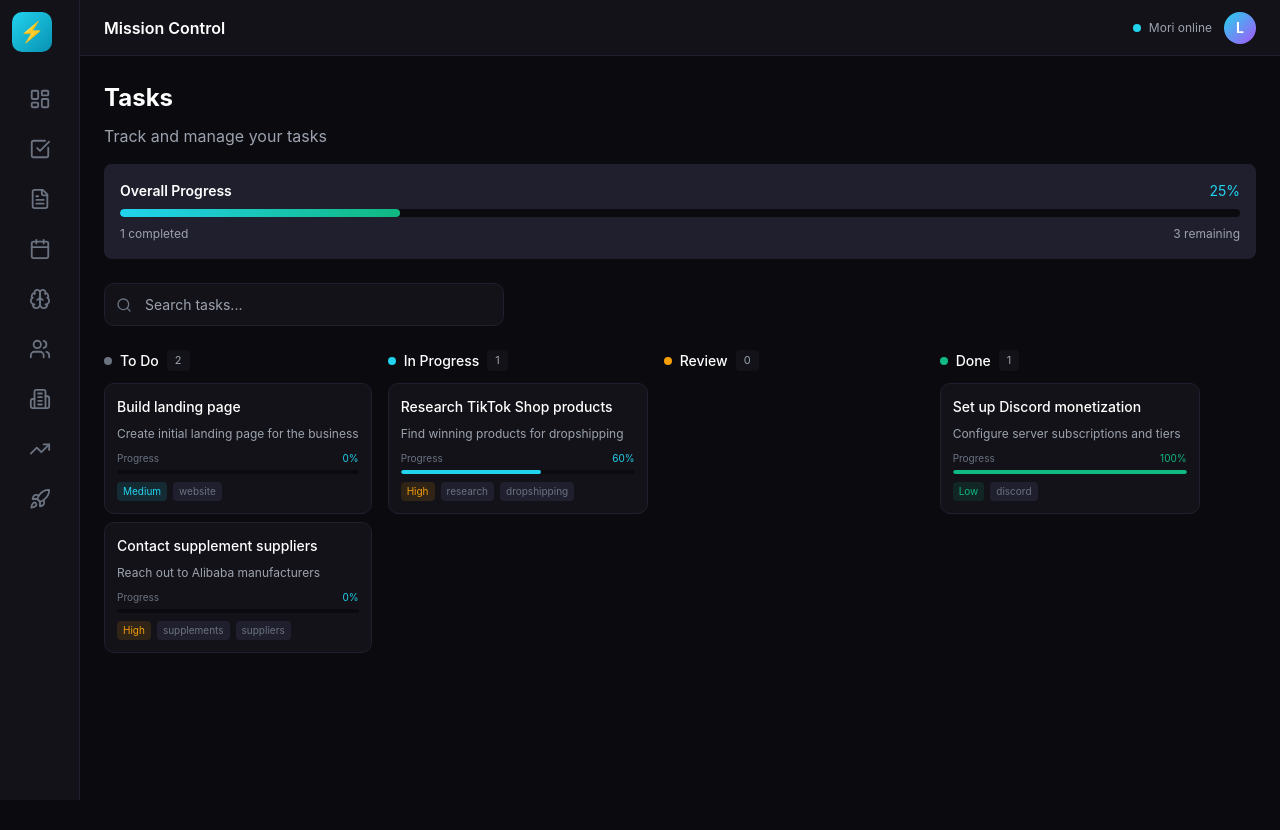
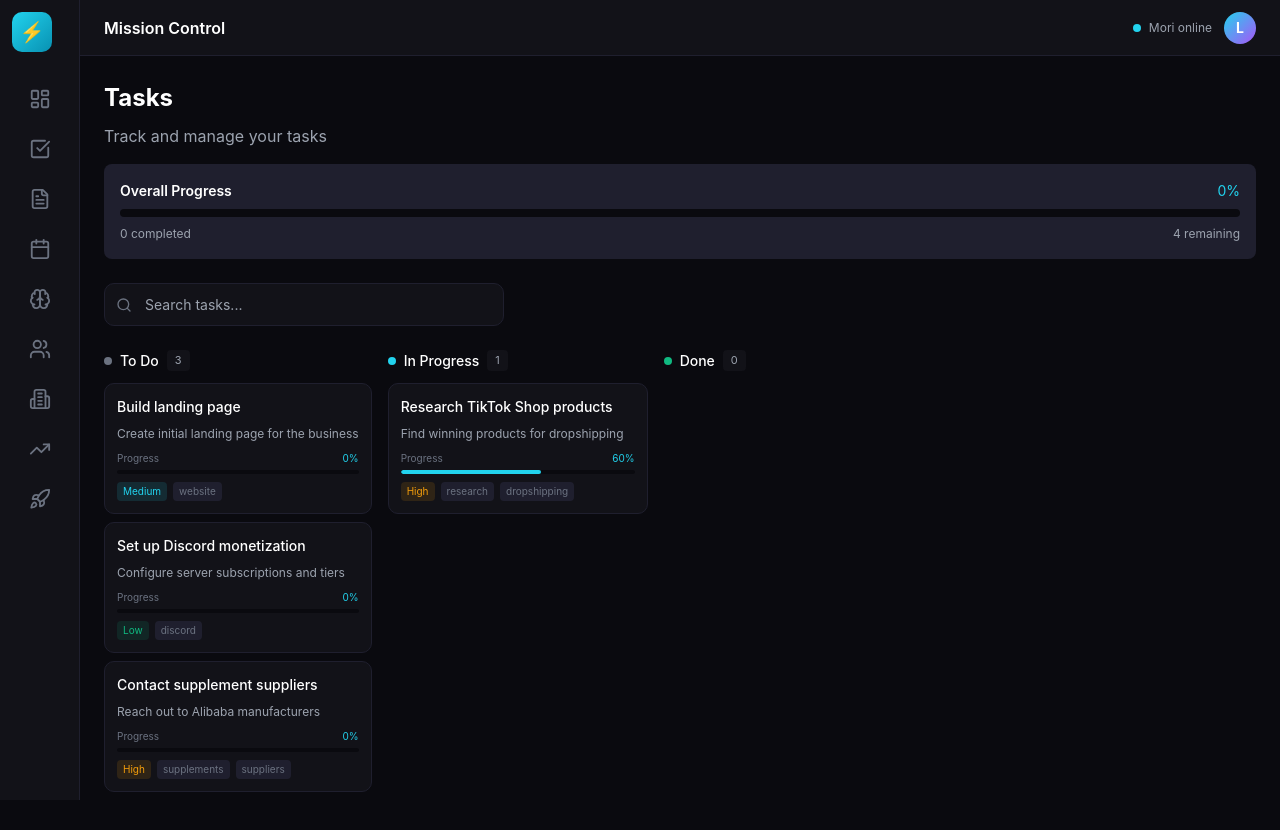
Before and after one commit to leopb3876/mission-control, a Next.js app: page /tasks in a window 1280 px wide. Before the commit the page ends 800 px from the top, so only its background shows below. Built offline with nearby package versions, Linux system fonts and the light colour scheme.

Commit message:
Tasks: remove review column, tasks start as todo

```diff
--- a/src/app/tasks/page.tsx
+++ b/src/app/tasks/page.tsx
@@ -7,7 +7,7 @@
   id: string;
   title: string;
   description: string;
-  status: "todo" | "in_progress" | "review" | "done";
+  status: "todo" | "in_progress" | "done";
   priority: "low" | "medium" | "high" | "urgent";
   tags: string[];
   progress: number;
@@ -36,10 +36,10 @@
     id: "3",
     title: "Set up Discord monetization",
     description: "Configure server subscriptions and tiers",
-    status: "done",
+    status: "todo",
     priority: "low",
     tags: ["discord"],
-    progress: 100,
+    progress: 0,
   },
   {
     id: "4",
@@ -55,7 +55,7 @@
 const columns = [
   { id: "todo", label: "To Do", color: "#6b7280" },
   { id: "in_progress", label: "In Progress", color: "#22d3ee" },
-  { id: "review", label: "Review", color: "#f59e0b" },
+
   { id: "done", label: "Done", color: "#10b981" },
 ];
 
```
